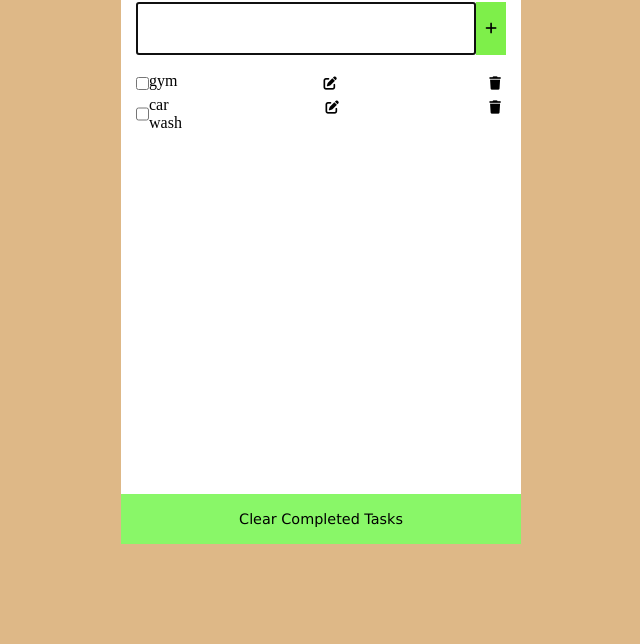
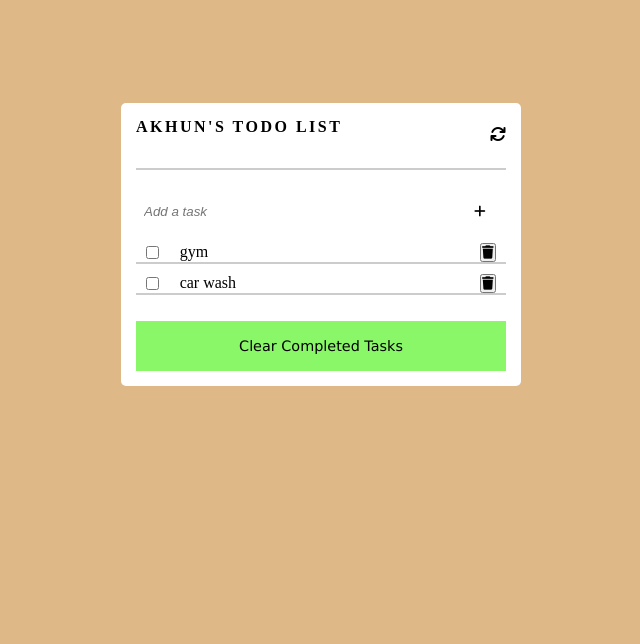
Before and after one commit to AbuTalha3/Todo-list, a website built with webpack: page src/index.html in a window 1280 px wide. Shown: the part 156-800 px from the top of the page, without its empty margins (319-959 px from the left). Built offline with nearby package versions, Linux system fonts and the light colour scheme.

Commit message:
Update required changes

```diff
--- a/src/index.html
+++ b/src/index.html
@@ -2,7 +2,7 @@
 <html lang="en">
 <head>
   <meta charset="UTF-8">
-    <meta http-equiv="X-UA-Compatible" content="ie=edge">
+  <meta http-equiv="X-UA-Compatible" content="IE=edge">
   <meta name="viewport" content="width=device-width, initial-scale=1.0">
   <link rel="stylesheet" href="https://cdnjs.cloudflare.com/ajax/libs/font-awesome/6.4.0/css/all.min.css" integrity="sha512-iecdLmaskl7CVkqkXNQ/ZH/XLlvWZOJyj7Yy7tcenmpD1ypASozpmT/E0iPtmFIB46ZmdtAc9eNBvH0H/ZpiBw==" crossorigin="anonymous" referrerpolicy="no-referrer" />
   <title>To Do list</title>
@@ -11,21 +11,24 @@
 <body>
   <main class="main">
     <div class="container">
-            <h2>Todo list</h2>
-            <div class="input-group">
-                <input type="text" id="text-input-feild" autofocus>
-                <button id="add-button" type="button">
+      <div class="heading">
+        <h2>Akhun's Todo list</h2>
+        <span><i class="fa-solid fa-arrows-rotate refresh-it"></i></span>
+      </div>
+      <hr>
+      <form id="todo-form">
+        <input type="text" placeholder="Add a task" id="text-input-feild" autofocus>
+        <button id="add-button" type="submit">
           <i class="fa-solid fa-plus"></i>
         </button>
-            </div>
-            <!-- input group end -->
+      </form>
       <div class="todos-container">
-                <div
-                class="todo-item-container">
-                </div>
+        <div class="todo-item-container"></div>
         <!-- todo container end -->
       </div>
-         <div class="clear-it"><span class="clearer">Clear Completed Tasks</span></div>
+      <div class="clear-it">
+        <span class="clearer">Clear Completed Tasks</span>
+      </div>
       <!-- container end -->
     </div>
   </main>
--- a/src/index.js
+++ b/src/index.js
@@ -1,101 +1,96 @@
 /* eslint-disable no-use-before-define */
 import './style.css';
-
 const textInputField = document.querySelector('#text-input-feild');
 const addButton = document.querySelector('#add-button');
 const todosContainer = document.querySelector('.todos-container');
 
-const todos = [
+let todos = [
   {
-    text: 'gym', completed: false, index: 1,
+    text: 'gym',
+    completed: false,
+    index: 1,
   },
   {
-    text: 'car wash', completed: false, index: 2,
+    text: 'car wash',
+    completed: false,
+    index: 2,
   },
 ];
 
 // Initial rendering of existing todos
 todos.forEach(renderTodoItem);
 
-addButton.addEventListener('click', () => {
-  if (textInputField.value.trim().length === '') {
+addButton.addEventListener('click', (e) => {
+  e.preventDefault();
+  if (textInputField.value.trim().length === 0) {
     return;
   }
 
-  // create todo item
   const todoItem = {
     text: textInputField.value,
     completed: false,
     index: todos.length + 1,
   };
 
-  // add todo item to array
   todos.push(todoItem);
 
-  // clear text input field
   textInputField.value = '';
 
-  // render todo item
   renderTodoItem(todoItem);
 });
 
 function renderTodoItem(todoItem) {
-  // create div add class todo-item-container
   const todoItemContainer = document.createElement('div');
   todoItemContainer.classList.add('todo-item-container');
-
+  const todoItemId = `todo-item-${todoItem.index}`;
+  todoItemContainer.id = todoItemId;
   todosContainer.appendChild(todoItemContainer);
 
-  // create checkbox
   const checkbox = document.createElement('input');
   checkbox.type = 'checkbox';
   checkbox.id = 'todo-checkbox';
   checkbox.checked = todoItem.completed;
   todoItemContainer.prepend(checkbox);
 
-  // create p element and Id = todo-text
   const todoText = document.createElement('p');
-  todoText.Id = 'todo-text';
+  todoText.id = 'todo-text';
   todoText.innerText = todoItem.text;
   todoItemContainer.appendChild(todoText);
 
-  // add double click to todo text
-  todoText.addEventListener('dblclick', () => {
-    todoItem.completed = !todoItem.completed;
-    checkbox.checked = todoItem.completed;
+  todoText.addEventListener('click', () => {
+    todoText.contentEditable = true;
+    todoText.focus();
   });
 
-  // create button add id = edit-button
-  const editButton = document.createElement('button');
-  editButton.id = 'edit-button';
-  // create fa-edit icon
-  const editIcon = document.createElement('i');
-  editIcon.classList.add('fas', 'fa-edit');
-  editButton.appendChild(editIcon);
-  todoItemContainer.appendChild(editButton);
-
-  // add click event to edit button here
-  editButton.addEventListener('click', () => {
-    textInputField.value = todoText.innerText;
-    const parent = editButton.parentElement;
-    parent.parentElement.removeChild(parent);
+  todoText.addEventListener('blur', () => {
+    todoText.contentEditable = false;
+    todoItem.text = todoText.innerText;
   });
 
-  // create button add id = delete-button
   const deleteButton = document.createElement('button');
   deleteButton.id = 'delete-button';
-
-  // create fa-trash icon
   const deleteIcon = document.createElement('i');
   deleteIcon.classList.add('fas', 'fa-trash');
   deleteButton.appendChild(deleteIcon);
   todoItemContainer.appendChild(deleteButton);
 
-  // add click event for deleteButton
   deleteButton.addEventListener('click', () => {
     const parent = deleteButton.parentElement;
     parent.parentElement.removeChild(parent);
+    removeHorizontalLine(todoItemId);
   });
+
+  const hr = document.createElement('hr');
+  hr.id = `${todoItemId}-hr`;
+  todosContainer.appendChild(hr);
+}
+
+function removeHorizontalLine(todoItemId) {
+  const hrId = `${todoItemId}-hr`;
+  const horizontalLine = document.getElementById(hrId);
+  if (horizontalLine) {
+    horizontalLine.parentElement.removeChild(horizontalLine);
+  }
 }
 
 const clearButton = document.querySelector('.clearer');
@@ -105,5 +100,17 @@ clearButton.addEventListener('click', () => {
   completedItems.forEach((item) => {
     const parent = item.parentElement;
     parent.parentElement.removeChild(parent);
+    const todoItemId = parent.id;
+    removeHorizontalLine(todoItemId);
   });
 });
+
+function refreshIt() {
+  const refreshIcon = document.querySelector('.refresh-it');
+  refreshIcon.addEventListener('click', () => {
+    todos = [];
+    todosContainer.innerHTML = '';
+  });
+}
+
+refreshIt();
--- a/src/style.css
+++ b/src/style.css
@@ -12,13 +12,15 @@
   align-items: center;
 }
 
-.container {
+ .container {
   background-color: #fff;
   border-radius: 5px;
   width: 400px;
-  height: 600px;
+  height: auto;
   padding: 15px;
   position: relative;
+  display: grid;
+  gap: 16px;
 }
 
 h2 {
@@ -32,49 +34,14 @@ h2 {
   margin-bottom: 15px;
 }
 
-#text-input-feild {
-  width: 95%;
-  padding: 10px;
-  font-size: 25px;
-  font-weight: bold;
-  letter-spacing: 2px;
+.todo-item-container {
+  display: flex;
+  justify-content:space-around;
 }
 
-#add-button {
-  padding: 7px 9px;
-  border: none;
-  background-color: rgb(126, 239, 74);
-}
-
-.todos-container {
-  overflow-y: scroll;
-}
-
-.todo-item-container {
-  display: flex;
-  margin-bottom: 1.5px;
-}
-
-#todo-text {
-  width: 100%;
-  font-size: 20px;
-  letter-spacing: 1.5px;
-  user-select: none;
-}
-
-.line-through {
-  text-decoration: line-through;
-  color: blue;
-}
-
-#edit-button,
-#delete-button {
-  padding: 5px;
-  border: none;
-  display: flex;
-  justify-content: flex-end;
-  background-color: transparent;
-  width: 95%;
+.todo-item-container p {
+ width: 280px;
+ overflow: auto;
 }
 
 .clear-it {
@@ -87,9 +54,6 @@ h2 {
   width: 100%;
   background-color: rgb(137, 247, 104);
   height: 50px;
-  position: absolute;
-  bottom: 0;
-  right: 0;
 }
 
 .clearer {
@@ -98,3 +62,42 @@ h2 {
   cursor: pointer;
   outline: none;
 }
+
+.heading {
+  display: flex;
+  justify-content: space-between;
+  align-items: center;
+}
+
+.heading h2 {
+  font-size: 16px;
+}
+
+.heading span {
+  cursor: pointer;
+}
+
+#todo-form {
+  display: flex;
+  gap: 8px;
+}
+
+#todo-form input {
+  width: 330px;
+  border: none;
+  font-style: italic;
+  outline: none;
+  padding: 8px;
+}
+
+hr { border: 0.5px solid #ccc;
+    margin: 0 0 10px 0;
+     height: 1px;
+    }
+
+    #todo-form button {
+      background: none;
+      border: none;
+      outline: none;
+      cursor: pointer;
+    }
```
Also changed, not shown: README.md. Lines whose indentation alone changed are shown as unchanged.
